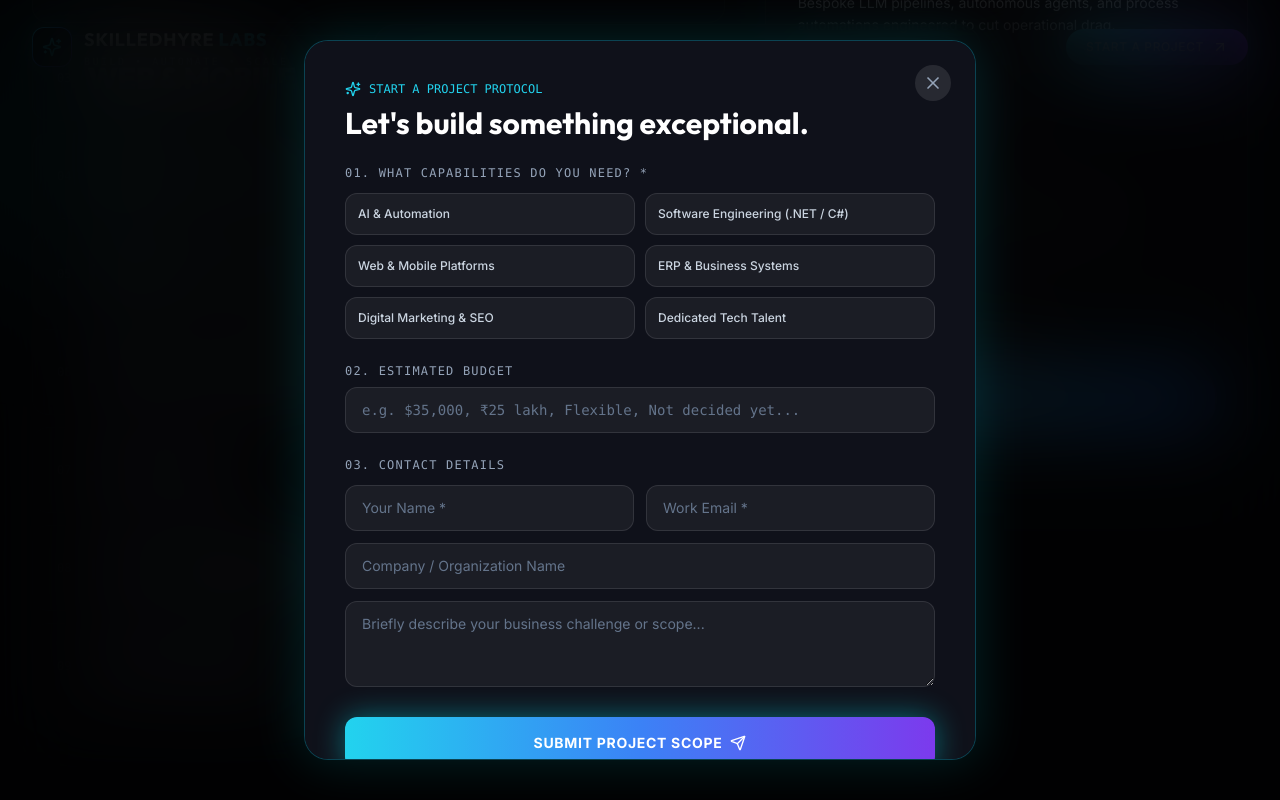
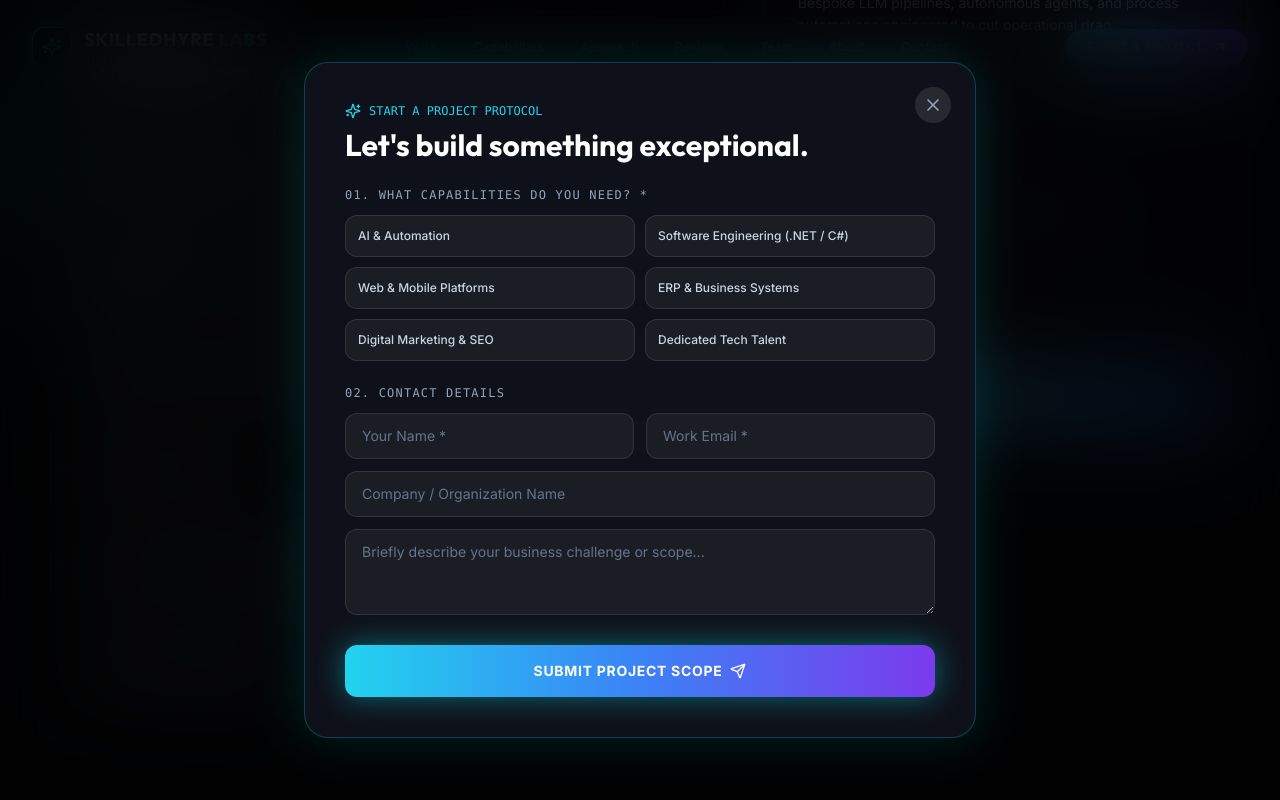
Before and after one commit to priyayayayayaaa/skilledhyre_portfolio, a Next.js app: page / in a window 1280 px wide. Both pictures are taken after a click on the button "EXPLORE CAPABILITY". Shown: the part 2365-3165 px from the top of the page. Built offline with nearby package versions, Linux system fonts and the light colour scheme.

Commit message:
Remove estimated budget field from Start a Project modal form

```diff
--- a/components/ProjectStarterModal.tsx
+++ b/components/ProjectStarterModal.tsx
@@ -1,7 +1,7 @@
 "use client";
 
 import React, { useState } from "react";
-import { motion, AnimatePresence } from "framer-motion";
+import { motion } from "framer-motion";
 import { X, CheckCircle2, Sparkles, Send, Loader2, AlertCircle } from "lucide-react";
 import confetti from "canvas-confetti";
 
@@ -21,7 +21,6 @@ const SERVICES_OPTIONS = [
 
 export default function ProjectStarterModal({ isOpen, onClose }: ProjectStarterModalProps) {
   const [selectedServices, setSelectedServices] = useState<string[]>([]);
-  const [selectedBudget, setSelectedBudget] = useState("");
   const [formData, setFormData] = useState({
     name: "",
     email: "",
@@ -61,7 +60,6 @@ export default function ProjectStarterModal({ isOpen, onClose }: ProjectStarterM
           email: formData.email,
           company: formData.company,
           capabilities: selectedServices,
-          budget: selectedBudget,
           projectDescription: formData.message,
         }),
       });
@@ -153,25 +151,10 @@ export default function ProjectStarterModal({ isOpen, onClose }: ProjectStarterM
                 </div>
               </div>
 
-              {/* Step 2: Free-Text Budget Input */}
-              <div>
-                <label className="text-xs font-mono text-slate-400 uppercase tracking-widest block mb-2">
-                  02. ESTIMATED BUDGET
-                </label>
-                <input
-                  type="text"
-                  disabled={isSubmitting}
-                  placeholder="e.g. $35,000, ₹25 lakh, Flexible, Not decided yet..."
-                  value={selectedBudget}
-                  onChange={(e) => setSelectedBudget(e.target.value)}
-                  className="w-full px-4 py-3 rounded-xl bg-white/5 border border-white/10 text-white placeholder:text-slate-500 text-sm focus:outline-none focus:border-cyan-400 font-mono disabled:opacity-50"
-                />
-              </div>
-
-              {/* Step 3: Contact Info */}
+              {/* Step 2: Contact Info */}
               <div className="space-y-3">
                 <label className="text-xs font-mono text-slate-400 uppercase tracking-widest block">
-                  03. CONTACT DETAILS
+                  02. CONTACT DETAILS
                 </label>
                 <div className="grid grid-cols-1 sm:grid-cols-2 gap-3">
                   <input
```
